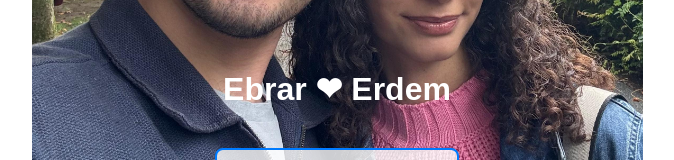
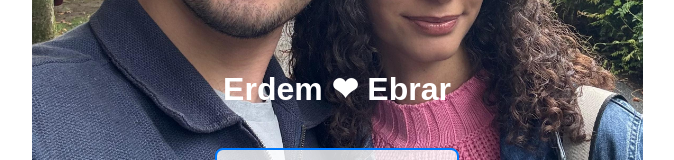
Before and after one commit to erdmlab/erdmlab.github.io, a plain HTML site: page index.html in a window 1280 px wide. Shown: the part 454-614 px from the top of the page, without its empty margins (303-977 px from the left). Drawn offline with Linux system fonts and the light colour scheme.

Commit message:
Update index.html

```diff
--- a/index.html
+++ b/index.html
@@ -63,7 +63,7 @@
     </style>
 </head>
 <body>
-    <h1>Ebrar &#x2764; Erdem</h1>
+    <h1>Erdem &#x2764; Ebrar</h1>
     <div class="link-container">
         <a href="/asker_mektup/mektup.html" target="_blank">Asker Mektupları</a>
         <a href="/masal/masal.html" target="_blank">Masalımız</a>
```
